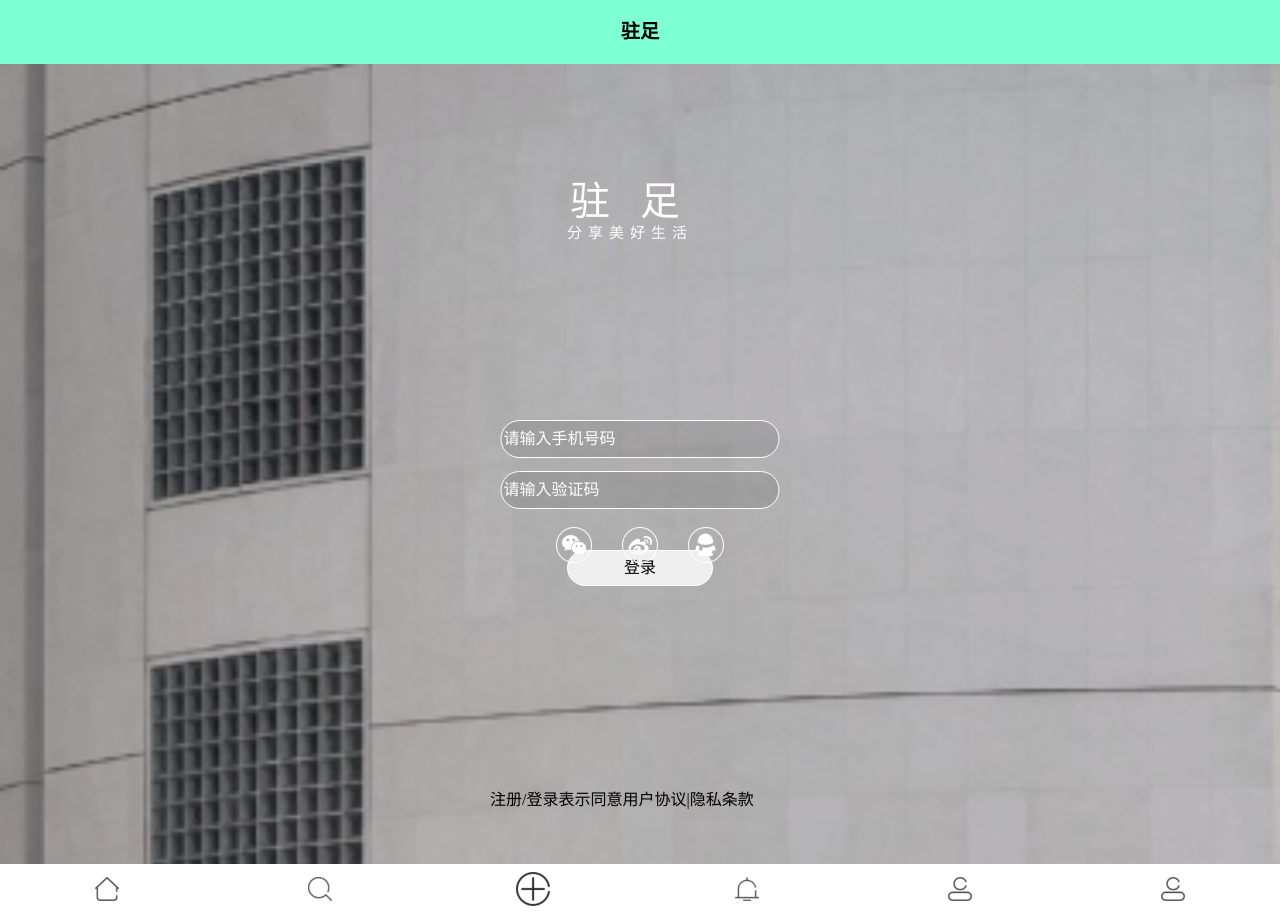
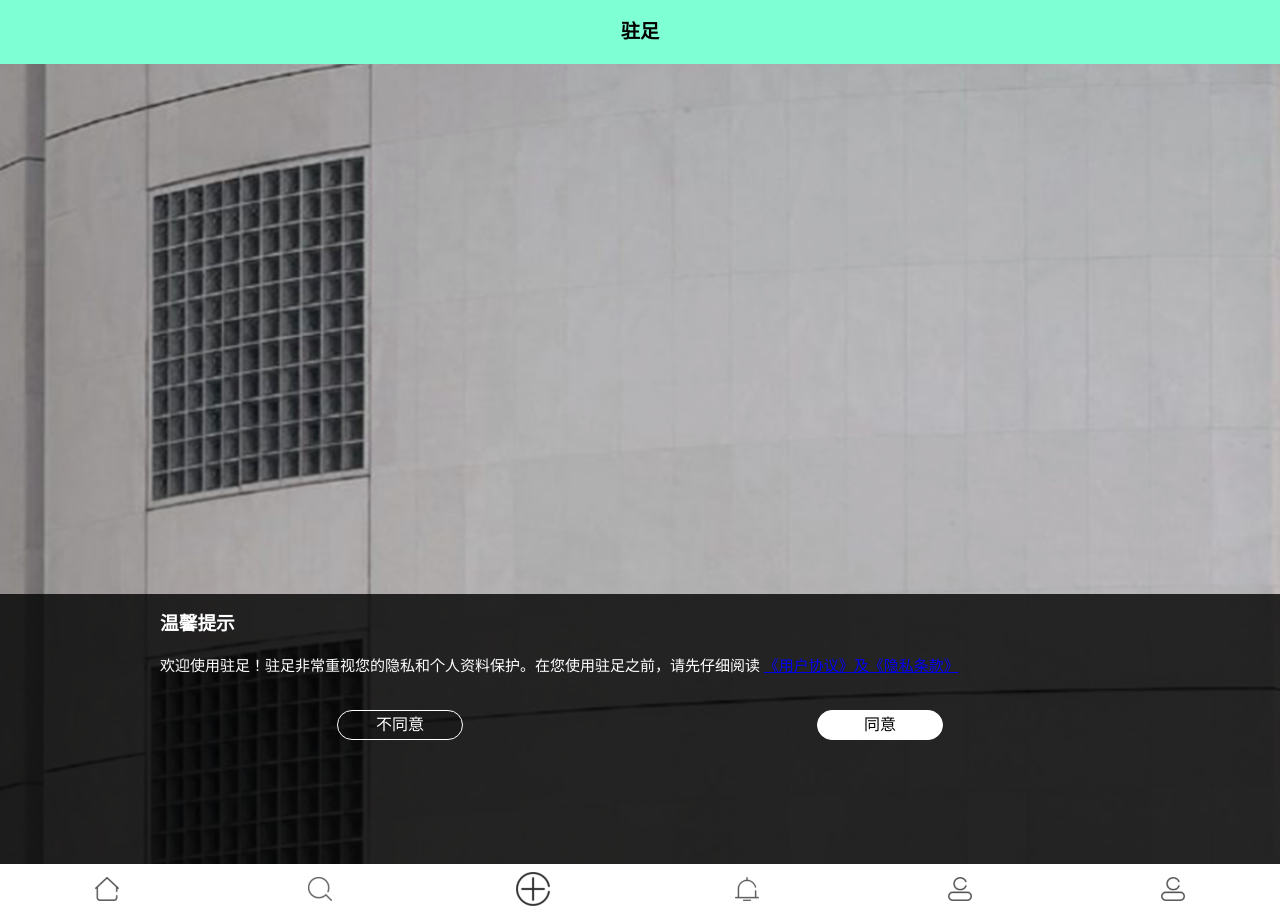
Before and after one commit to IsCatBoy/zhuzuS, a Vue app: page /login in a window 1280 px wide. Both pictures are taken after a click on the button "登录". Built offline with nearby package versions, Linux system fonts and the light colour scheme.

Commit message:
login+user

```diff
--- a/src/views/login_register/Login.vue
+++ b/src/views/login_register/Login.vue
@@ -1,15 +1,19 @@
 <template>
-  <div class="page login">
+  <div class="page login" :class="{turnBackGround:tBackGround}">
+    <div class="cotent" v-if="isShow">
       <div class="title">
         <div>驻足</div>
         <div>分享美好生活</div>
       </div>
       <form action class="form">
+        <img src="../../assets/loginPage/userIcon.png" alt class="img1" />
         <input class="ipt" type="text" name="username" placeholder="请输入手机号码" />
         <br />
+        <img src="../../assets/loginPage/passwordIcon.png" alt class="img2" />
         <input class="ipt" type="password" name="password" placeholder="请输入验证码" />
+        <div class="forget">忘记密码？</div>
       </form>
-    <button class="btn">登录</button>
+      <button class="btn" @click="showUserTips">登录</button>
       <ul class="incon">
         <li>
           <img src="../../assets/loginPage/weixinicon.png" alt />
@@ -23,7 +27,21 @@
       </ul>
       <div class="tip">
         <span>注册/登录表示同意</span>
-      <a>用户协议|隐私条款</a>
+        <router-link to="/#">用户协议|隐私条款</router-link>
+      </div>
+    </div>
+    <div class="user_tips_box" v-else>
+      <div class="user_tips">
+        <h3 class="top_ti">温馨提示</h3>
+        <div class="des">
+          欢迎使用驻足！驻足非常重视您的隐私和个人资料保护。在您使用驻足之前，请先仔细阅读
+          <router-link to="/#">《用户协议》及《隐私条款》</router-link>
+        </div>
+        <div class="user_btn">
+          <button class="btn" @click="turnWhite" :class="{active:isn}">不同意</button>
+          <button class="btn" @click="turnWhite" :class="{active:isw}">同意</button>
+        </div>
+      </div>
     </div>
   </div>
 </template>
@@ -33,7 +51,24 @@
 export default {
   name: "login",
   data() {
-    return {};
+    return {
+      isShow: true,
+      isw: true,
+      isn: false,
+      tBackGround: false
+    };
+  },
+  methods: {
+    turnWhite() {
+      this.isw = !this.isw;
+      this.isn = !this.isn;
+      console.log("2");
+    },
+    showUserTips() {
+      this.tBackGround = !this.tBackGround;
+      this.isShow = !this.isShow;
+      console.log("背景变");
+    }
   }
 };
 </script>
@@ -44,25 +79,39 @@ li {
   margin: 0;
   list-style: none;
 }
+.active {
+  background: #ffffff !important;
+  color: #000 !important;
+}
+.turnBackGround {
+  background-color: rgba(0, 0, 0, 0.8) !important;
+  height: 100%;
+  background: url("../../assets/loginPage/bannerlogin@3x.png") no-repeat;
+  background-size: cover;
+  position: relative;
+}
 .page {
   height: 100%;
-  background: url("../../assets/loginPage/bannerlogin.png") no-repeat;
+  background: url("../../assets/loginPage/bannerlogin@3x.png") no-repeat;
   background-size: cover;
   position: relative;
-  // 设置placeholder的颜色
-  input::-webkit-input-placeholder {
-    color: #fff;
-  }
+
+  .cotent {
+    position: absolute;
+    left: 50%;
+    top: 50%;
+    transform: translate(-50%, -50%);
     .title {
       text-align: center;
-    position: relative;
-    top: 1.15rem;
-    left: 0;
+      position: absolute;
+      top: -126%;
+      left: 50%;
+      transform: translate(-50%, -50%);
       color: #ffffff;
 
       :nth-child(1) {
         font-size: 0.4rem;
-      letter-spacing: 0.3rem;
+        letter-spacing: -0.9rem;
       }
       :nth-child(2) {
         font-size: 0.15rem;
@@ -71,27 +120,44 @@ li {
       }
     }
     .form {
+      position: relative;
+      top: 95%;
+      left: 50%;
+      transform: translate(-50%, -50%);
+      .img1 {
         position: absolute;
-    left: 50%;
-    top: 50%;
-    transform: translate(-50%,-50%);
-
+        top: 17%;
+        left: 6%;
+      }
+      .img2 {
+        position: absolute;
+        top: 67%;
+        left: 6%;
+      }
       .ipt {
         width: 2.79rem;
-      height: 0.38rem;
-      margin: 0.065rem auto;
+        height: 0.43rem;
+        margin: 0.095rem auto;
         border-radius: 0.19rem;
         background-color: rgba(0, 0, 0, 0.1);
         color: #ffffff;
         border: 0.005rem solid white;
         outline: none;
+        padding-left: .4rem
+      }
+      .forget {
+        position: absolute;
+        left: 77%;
+        top: 113%;
+        color: #ffffff;
+        font-size: 0.1rem;
       }
     }
     .btn {
       position: absolute;
       left: 50%;
-    top: 63%;
-    transform: translate(-50%,-50%);
+      top: 116%;
+      transform: translate(-50%, -50%);
       width: 1.46rem;
       height: 0.36rem;
       border: 0.005rem solid white;
@@ -101,8 +167,10 @@ li {
     .incon {
       display: flex;
       justify-content: center;
-    position: relative;
-    top: 4rem;
+      position: absolute;
+      top: 2rem;
+      left: 50%;
+      transform: translate(-50%, -50%);
       li {
         margin-right: 0.3rem;
         &:nth-child(3) {
@@ -110,12 +178,54 @@ li {
         }
       }
     }
-.tip{
+    .tip {
       width: 3rem;
       position: absolute;
       left: 50%;
-    top: 92%;
-    transform: translate(-50%,-50%);
+      top: 280%;
+      transform: translate(-50%, -50%);
+      color: #ffffff;
+    }
+  }
+  // 设置placeholder的颜色
+  input::-webkit-input-placeholder {
+    color: #fff;
+    letter-spacing: 0.05rem;
+    text-indent: 0.5rem;
+  }
+
+  .user_tips_box {
+    width: 100%;
+    height: 3rem;
+    background: rgba(0, 0, 0, 0.8);
+    color: #ffffff;
+    position: absolute;
+    top: 85%;
+    left: 50%;
+    transform: translate(-50%, -50%);
+    .user_tips {
+      width: 75%;
+      margin: 0 auto;
+      .des {
+        font-size: 0.15rem;
+        line-height: 0.27rem;
+      }
+      .user_btn {
+        margin-top: 0.3rem;
+        width: 100%;
+        display: flex;
+        justify-content: space-around;
+        .btn {
+          width: 1.26rem;
+          height: 0.3rem;
+          background-color: rgba(0, 0, 0, 0.2);
+          color: #ffffff;
+          border-radius: 0.18rem;
+          outline: none;
+          border: .5px solid white
+        }
+      }
+    }
   }
 }
 </style>
```
Lines whose indentation alone changed are shown as unchanged.
